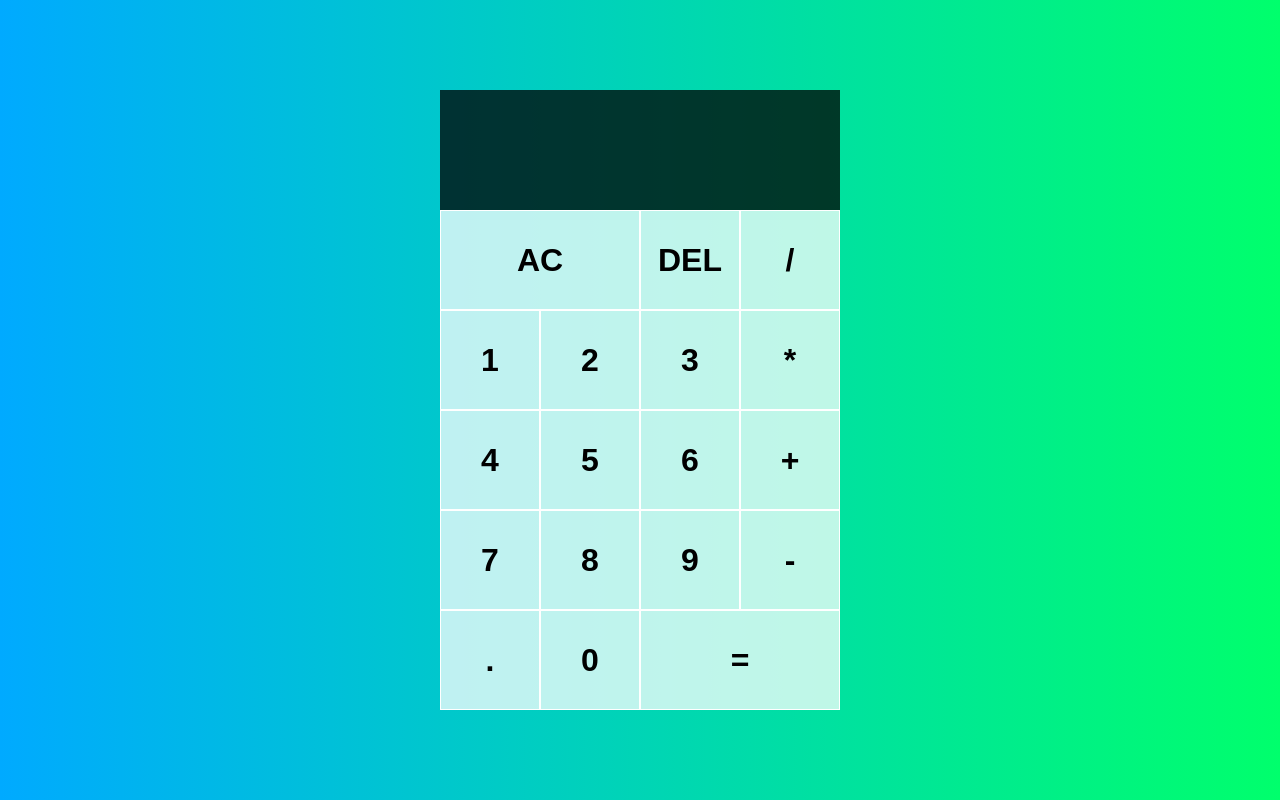
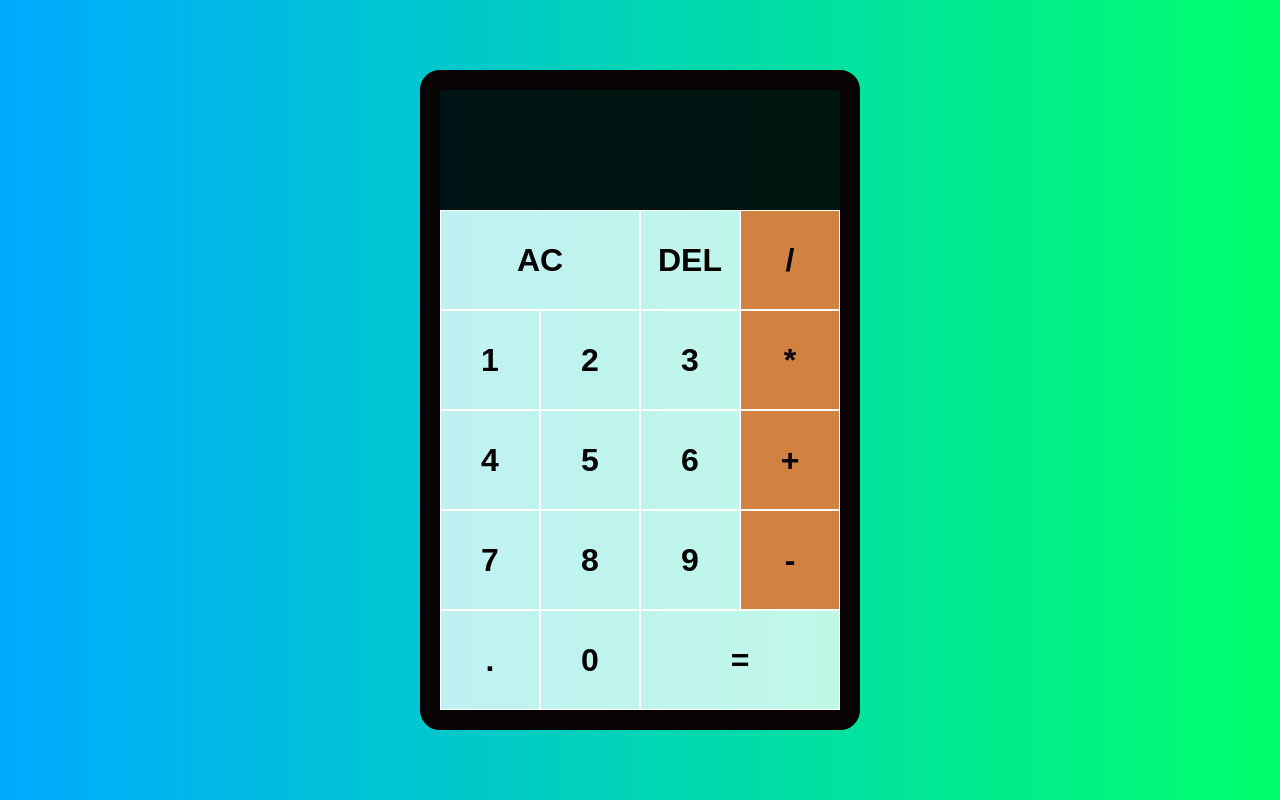
Before and after one commit to Manveer399/Simple-Calculator, a plain HTML site: page index.html in a window 1280 px wide. Drawn offline with Linux system fonts and the light colour scheme.

Commit message:
minor styling changes

```diff
--- a/style.css
+++ b/style.css
@@ -10,15 +10,21 @@ body {
   padding: 0;
   margin: 0;
   background: linear-gradient(to right, #00aaff, #00ff6c);
+  display: flex;
+  justify-content: center;
+  align-items: center;
+  height: 100vh;
 }
 
 .calculator-grid {
   display: grid;
   justify-content: center;
   align-content: center;
-  min-height: 100vh;
+  width: fit-content;
   grid-template-columns: repeat(4, 100px);
   grid-template-rows: minmax(120px, auto) repeat(5, 100px);
+  border: 20px solid rgb(7, 3, 3);
+  border-radius: 20px;
 }
 
 .span-two {
@@ -38,7 +44,7 @@ body {
 
 .output-area {
   grid-column: 1/-1;
-  background: rgba(0, 0, 0, 0.75);
+  background: rgba(0, 0, 0, 0.9);
   display: flex;
   align-items: flex-end;
   justify-content: space-around;
@@ -57,3 +63,7 @@ body {
   color: white;
   font-size: 2.5rem;
 }
+
+button[data-operation] {
+  background-color: rgb(209, 129, 64);
+}
```
